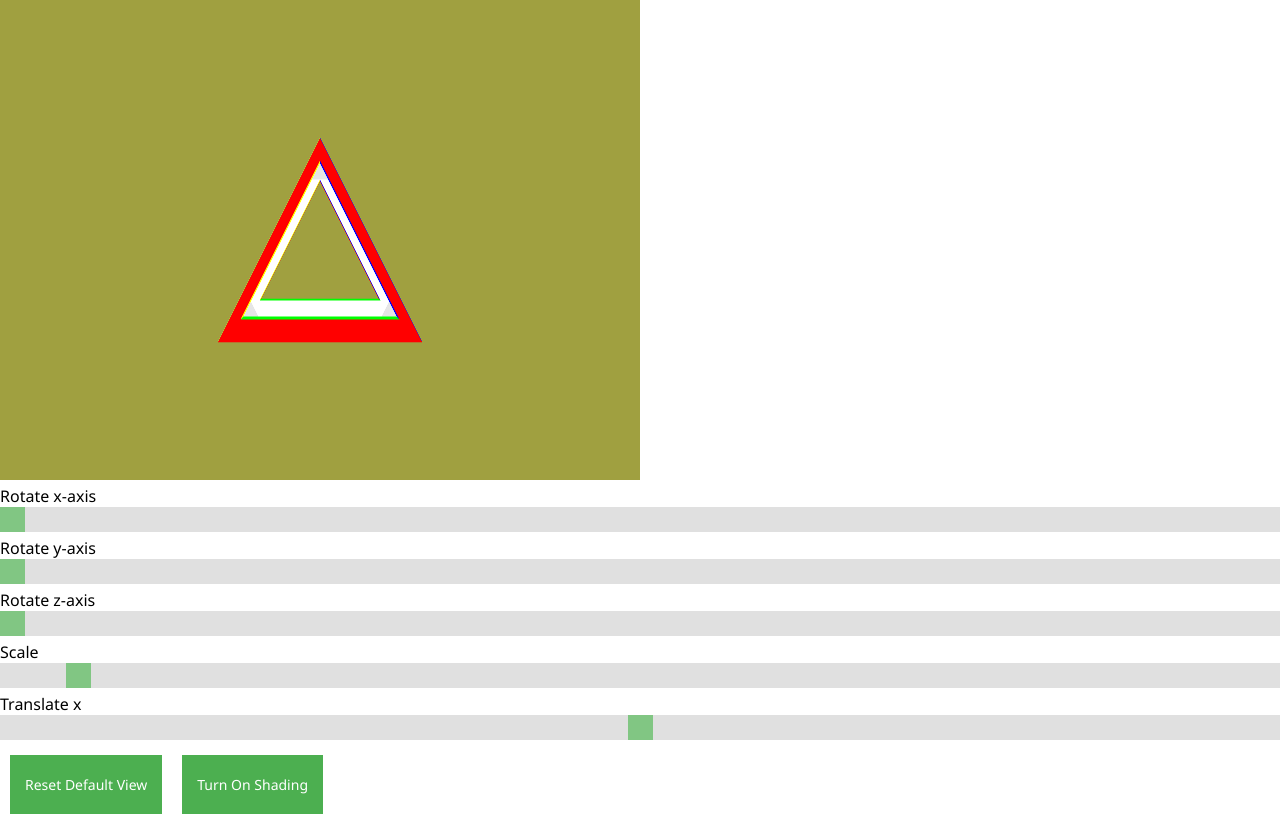
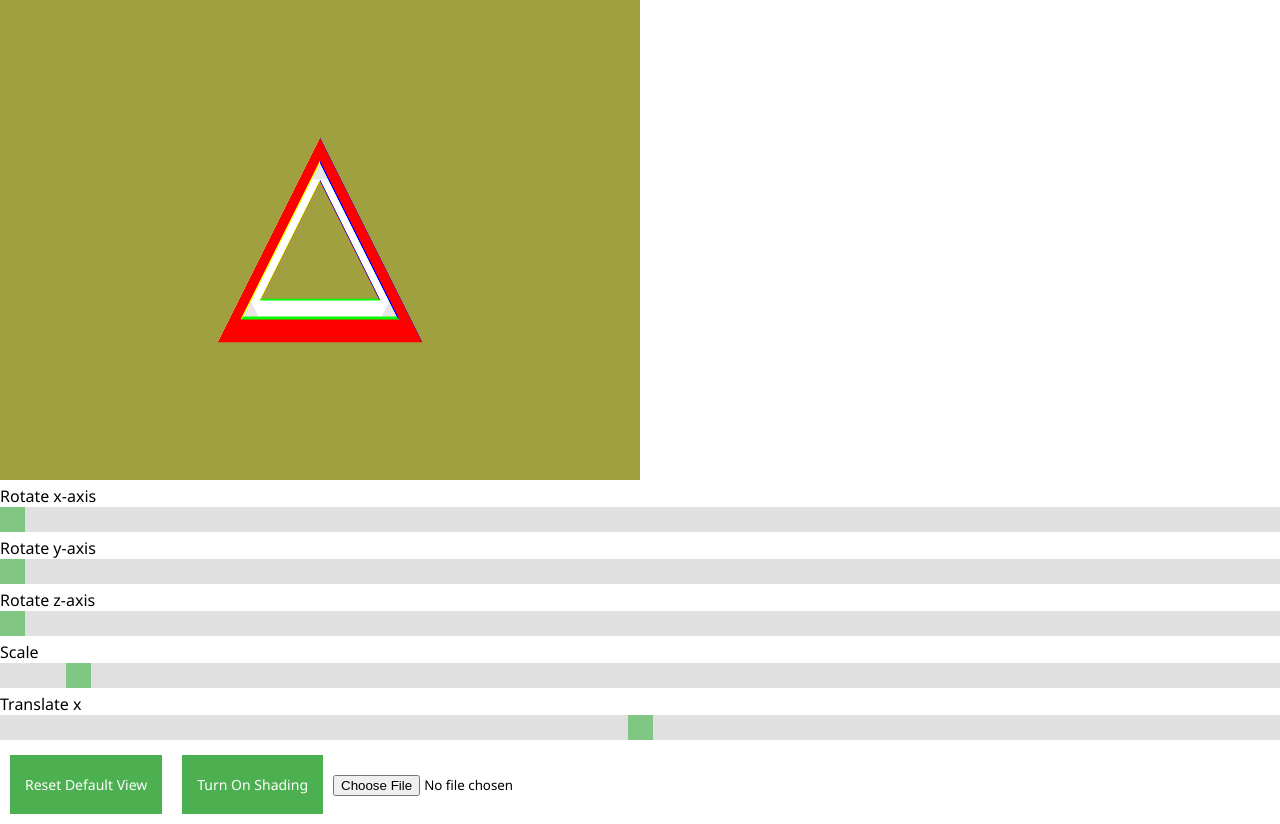
Before and after one commit to donbasta/hollow-3d-web-gl, a React (Create React App) app: page / in a window 1280 px wide. Built offline with nearby package versions, Linux system fonts and the light colour scheme.

Commit message:
add loading model

```diff
--- a/src/App.js
+++ b/src/App.js
@@ -64,7 +64,7 @@ const App = () => {
 
         drawScene(gl, programInfo, buffers, currentModel.positions.length / 3, rotationAngle, zoom, translate, proj);
 
-    }, []);
+    }, [currentModel]);
 
     const handleX = (angle) => {
         setRotationAngle({
@@ -122,6 +122,26 @@ const App = () => {
         drawScene(glAttr.gl, glAttr.programInfo, glAttr.buffers, currentModel.positions.length / 3, rotationAngle, zoom, translate, proj);
     };
 
+    const handleFileChange = (e) => {
+        let files = e.target.files[0]
+
+        console.log(files)
+
+
+        const reader = new FileReader();
+
+        reader.onload = () => {
+            try {
+                changeModel(JSON.parse(reader.result))
+            } catch (ex) {
+                console.log(ex)
+            }
+        }
+        reader.readAsText(files)
+
+
+    }
+
     return (
         <div>
             <canvas ref={canvasRef} width="640" height="480"></canvas>
@@ -139,6 +159,7 @@ const App = () => {
             <button className="btn">{
                 shading ? 'Turn Off Shading' : 'Turn On Shading'
             }</button>
+            <input onChange={handleFileChange} type="file" id="files" name="files[]"/>
         </div>
     )
 }
```
